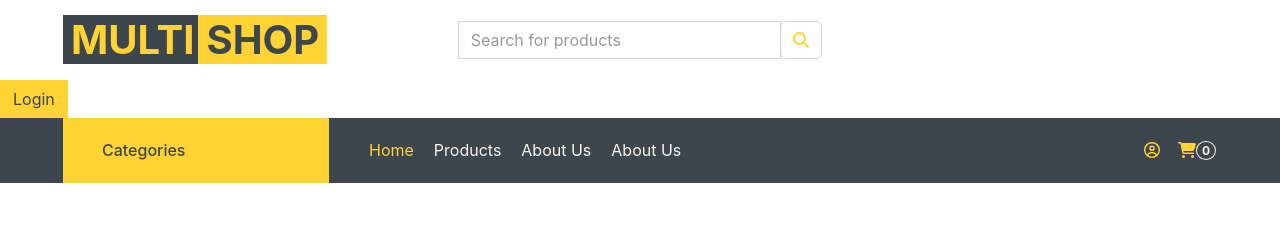
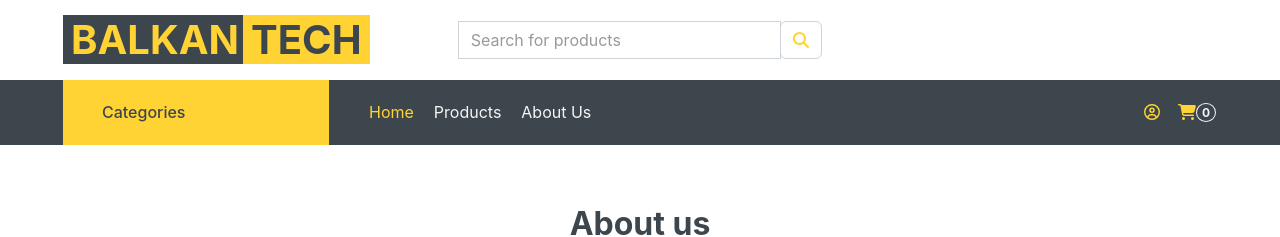
Before and after one commit to GlediN/Balkan-Tech-Angular, an Angular app: page /about-us in a window 1280 px wide. Shown: the top 237 px of the page. Built offline with nearby package versions, Linux system fonts and the light colour scheme.

Commit message:
Assigned login icon to login-page component and fixed ngb-modal-backdrop issue.

```diff
--- a/src/app/shared/header/header.component.html
+++ b/src/app/shared/header/header.component.html
@@ -2,8 +2,8 @@
   <div class="row align-items-center bg-light py-3 px-xl-5 d-none d-lg-flex">
     <div class="col-lg-4">
       <a href="" class="text-decoration-none">
-        <span class="h1 text-uppercase text-primary bg-dark px-2">Multi</span>
-        <span class="h1 text-uppercase text-dark bg-primary px-2 ml-n1">Shop</span>
+        <span class="h1 text-uppercase text-primary bg-dark px-2">Balkan</span>
+        <span class="h1 text-uppercase text-dark bg-primary px-2 ml-n1">Tech</span>
       </a>
     </div>
     <div class="col-lg-4 col-6 text-left">
@@ -21,10 +21,6 @@
 
   </div>
 </div>
-<button type="button" class="btn btn-primary" data-toggle="modal" data-target="#loginModal" (click)="openLoginForm()">
-  Login
-</button>
-<!--Button qe ben popup login form-->
 <div  class="container-fluid bg-dark mb-30">
   <div class="row px-xl-5">
     <div class="col-lg-3 d-none d-lg-block">
@@ -68,12 +64,12 @@
             <a [routerLink]="''"  class="nav-item nav-link active">Home</a>
             <a [routerLink]="'products'" class="nav-item nav-link">Products</a>
             <a [routerLink]="'about-us'" class="nav-item nav-link">About Us</a>
-            <a href="" class="nav-item nav-link">About Us</a>
           </div>
 
           <div class="navbar-nav">
+            <!--modali per sign in form-->
               <a class="btn px-0 ml-3">
-                  <fa-icon [icon]="faUserCircle" class="text-primary"></fa-icon>
+                  <fa-icon [icon]="faUserCircle" (click)="openLoginForm()" class="text-primary"></fa-icon>
               </a>
             <a href="" class="btn px-0 ml-3">
               <fa-icon [icon]="faShoppingCart" class="text-primary"></fa-icon>
--- a/src/app/shared/header/header.component.scss
+++ b/src/app/shared/header/header.component.scss
@@ -1,4 +1,7 @@
 .navbar-nav{
   display: flex;
+}
 
+::ng-deep ngb-modal-backdrop {
+  z-index: 1050 !important;
 }
```
